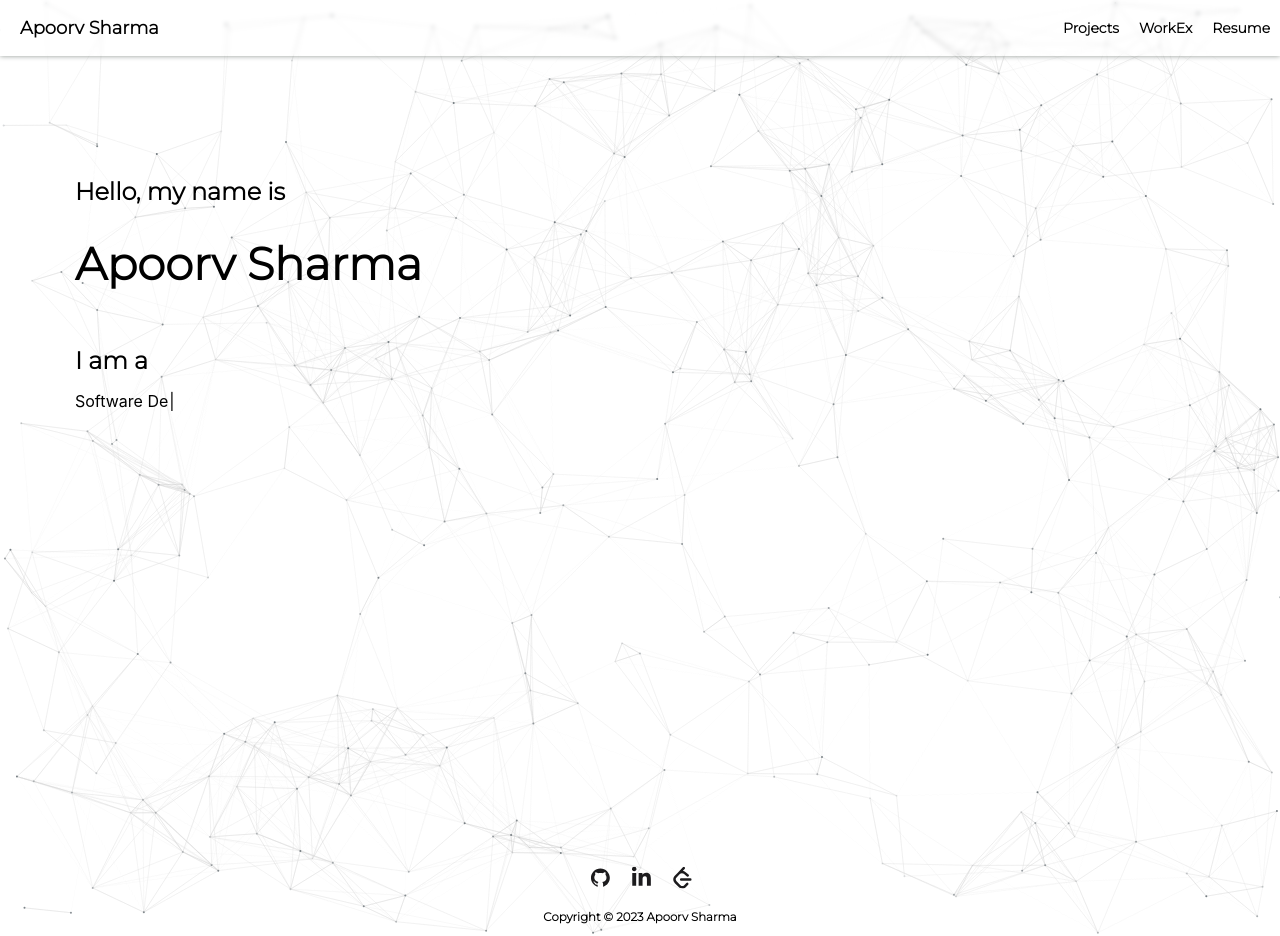
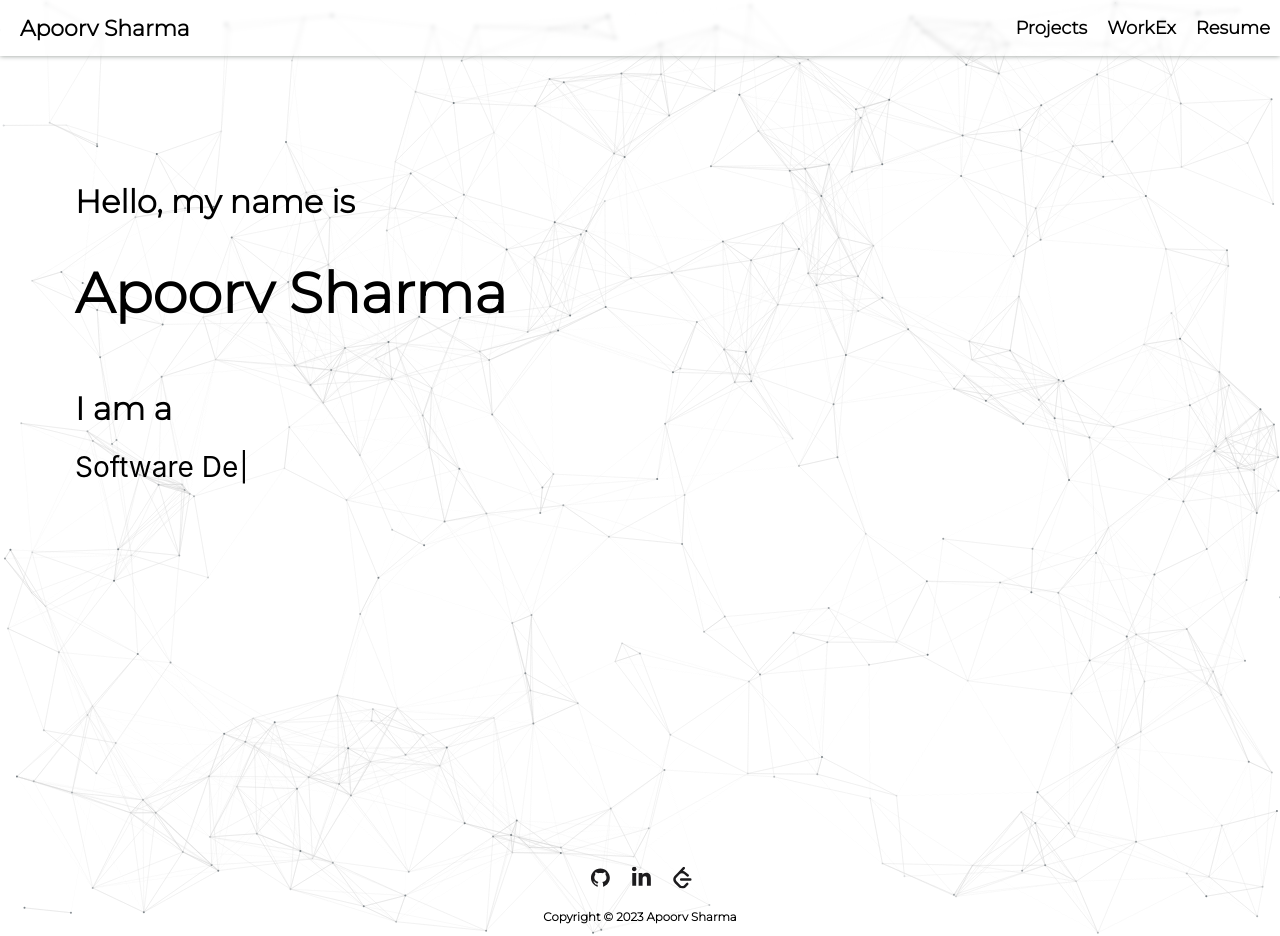
Before and after one commit to apoorv-sh98/Portfolio, a React (Create React App) app: page / in a window 1280 px wide. Built offline with nearby package versions, Linux system fonts and the light colour scheme.

Commit message:
Adding deployment code

```diff
--- a/package.json
+++ b/package.json
@@ -1,15 +1,17 @@
 {
   "name": "portfolio_react",
   "version": "0.1.0",
+  "homepage": "https://apoorv-sh98.github.io",
   "private": true,
   "dependencies": {
     "@emotion/react": "^11.11.3",
     "@emotion/styled": "^11.11.0",
+    "@mui/icons-material": "5.15.2",
     "@mui/material": "^5.15.2",
-    "@mui/icons-material":"5.15.2",
     "@testing-library/jest-dom": "^5.14.1",
     "@testing-library/react": "^13.0.0",
     "@testing-library/user-event": "^13.2.1",
+    "gh-pages": "^6.1.1",
     "react": "^18.2.0",
     "react-bootstrap": "^2.2.1",
     "react-dom": "^18.2.0",
@@ -22,6 +24,8 @@
     "web-vitals": "^2.1.0"
   },
   "scripts": {
+    "predeploy": "npm run build",
+    "deploy": "gh-pages -b master -d build",
     "start": "react-scripts start",
     "build": "react-scripts build",
     "test": "react-scripts test",
--- a/src/components/Home/Home.js
+++ b/src/components/Home/Home.js
@@ -20,7 +20,7 @@ function Home() {
                     <h1 className="heading">
                         I am a
                     </h1>
-                    <div style={{ textAlign: "left", "padding-left": "75px" }}>
+                    <div style={{ textAlign: "left", "padding-left": "75px", fontSize: "28px" }}>
                         <Interests/>
                     </div>
                 </div>
--- a/src/style.css
+++ b/src/style.css
@@ -30,14 +30,14 @@
     padding-top: 25px;
     padding-left: 75px;
     text-align: left;
-    font-size: 24px;
+    font-size: 32px;
     font-family: montserrat-light;
 }
 .header-name{
     color: black;
     padding-left: 75px;
     text-align: left;
-    font-size: 45px;
+    font-size: 56px;
     font-family: montserrat-light;
 }
 
@@ -59,7 +59,7 @@
     /* opacity: 0.2; */
 }
 .nav_name{
-    font-size: 18px;
+    font-size: 22px;
     width: 650vw;
     text-align: left;
     padding-left: 10px;
@@ -67,7 +67,7 @@
     font-family: montserrat-light;
 }
 .nav_text{
-    font-size: 14px;
+    font-size: 18px;
     text-align: left;
     padding-left: 10px;
     padding-right: 10px;
```
Also changed, not shown: 2 other files (tests, documents, lock files or other folders).
